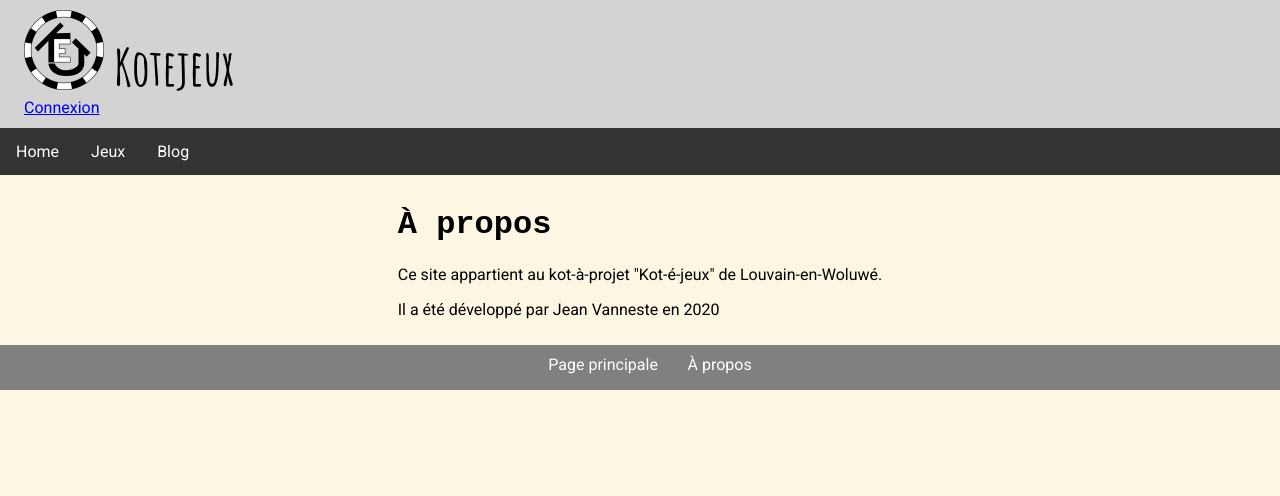
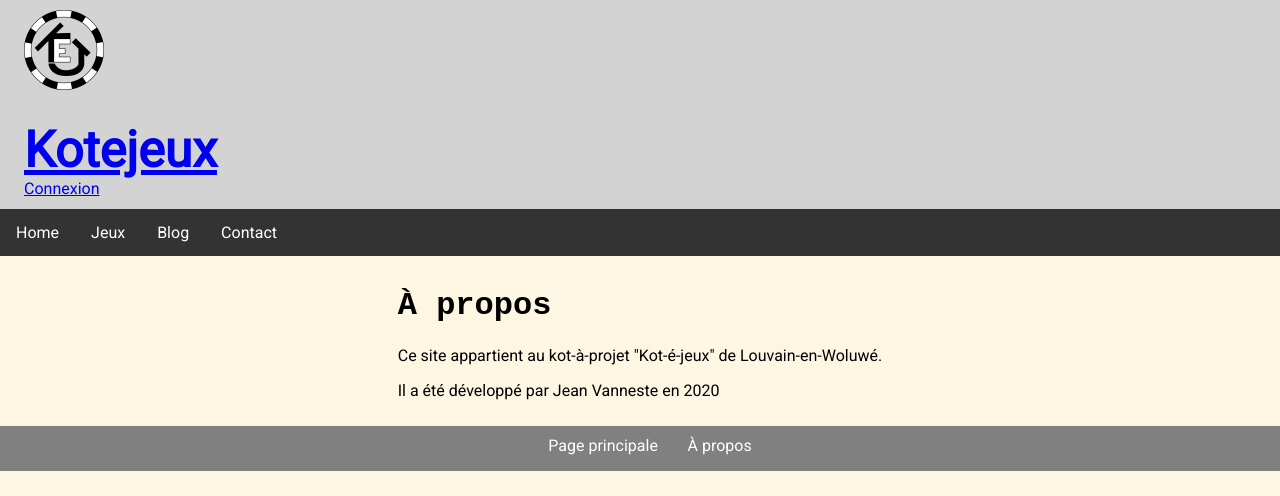
Before and after one commit to kotejeux/website, a Symfony app: template templates/about.html.twig in a window 1280 px wide. Shown: the top 496 px of the page. Run offline with Twig, Linux system fonts and the light colour scheme; the template is opened without the code that fills it, so the values that code supplies are empty; some libraries are stand-ins or nearby versions.

Commit message:
contact page

```diff
--- a/templates/base.html.twig
+++ b/templates/base.html.twig
@@ -3,6 +3,7 @@
 	<head>
 		<meta charset="UTF-8"/>
 		<meta type="robots" content="noindex">
+		<meta name="viewport" content="width=device-width, initial-scale=1.0">
 		<title>
 			{% block title %}Kotéjeux
 			{% endblock %}
@@ -17,10 +18,12 @@
 			<div id="bloc_page">
 				<header>
 					<div id="main_title">
-						<div class="logo">
-							<img src="{{ asset('pictures/logo.png') }}" alt="Logo du KEJ"/>
-						</div>
-						<h1>Kotejeux</h1>
+						<a href="{{ path('index') }}">
+							<div class="logo">
+								<img src="{{ asset('pictures/logo.png') }}" alt="Logo du KEJ"/>
+							</div>
+							<h1>Kotejeux</h1>
+						</a>
 					</div>
 					<nav id="subtitle">
 						{% if not is_granted("IS_AUTHENTICATED_FULLY") %}
@@ -53,6 +56,9 @@
 							<li>
 								<a href="{{ path('blog_index') }}">Blog</a>
 							</li>
+							<li>
+								<a href="">Contact</a>
+							</li>
 						</ul>
 					{% endblock %}
 				</nav>
```
Also changed, not shown: templates/contact.html.twig (added, +7 -0 lines).
